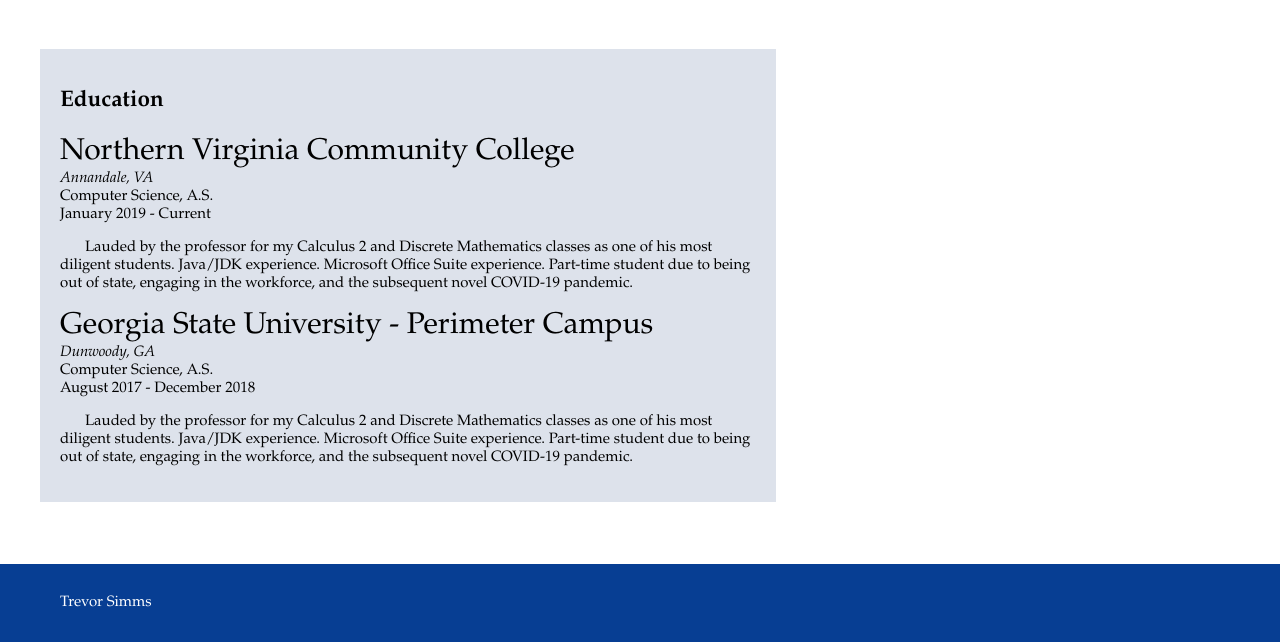
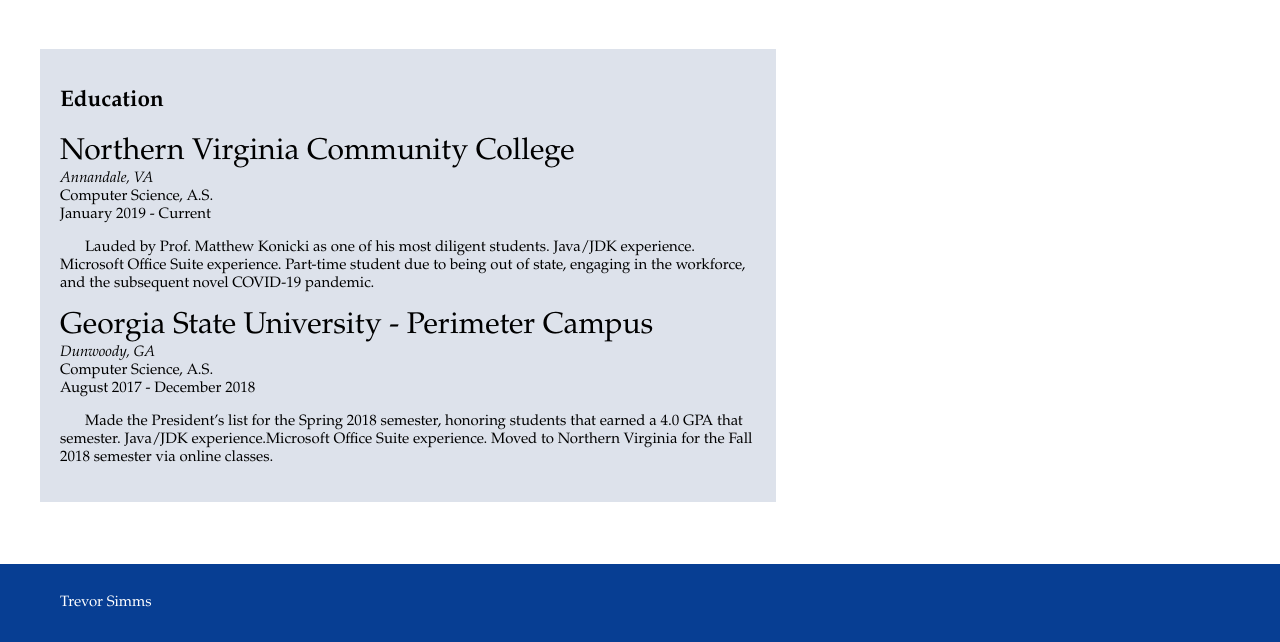
Before and after one commit to TrevorSimms/trevor-simms-resume, a Flask app: page / in a window 1280 px wide. Shown: the part 701-1343 px from the top of the page. Run offline with Flask 3, Linux system fonts and the light colour scheme; style sheets or scripts are compiled from the project's sources.

Commit message:
On branch main  Your branch is up to date with 'origin/main'.
 Changes to be committed:
	modified:   templates/resume.html

```diff
--- a/templates/resume.html
+++ b/templates/resume.html
@@ -37,7 +37,7 @@
     <span class="JobTitle">Computer Science, A.S.</span> <br />
     <span class="TimeWorked">January 2019 - Current</span>
     <p>
-        Lauded by the professor for my Calculus 2 and Discrete Mathematics classes as one of his most diligent students. Java/JDK experience. Microsoft Office Suite experience. Part-time student due to being out of state, engaging in the workforce, and the subsequent novel COVID-19 pandemic.
+        Lauded by Prof.  Matthew Konicki as one of his most diligent students. Java/JDK experience. Microsoft Office Suite experience. Part-time student due to being out of state, engaging in the workforce, and the subsequent novel COVID-19 pandemic.
     </p>
 
     <span class="Company">Georgia State University - Perimeter Campus</span> <br />
@@ -45,7 +45,7 @@
     <span class="JobTitle">Computer Science, A.S.</span> <br />
     <span class="TimeWorked">August 2017 - December 2018</span>
     <p>
-        Lauded by the professor for my Calculus 2 and Discrete Mathematics classes as one of his most diligent students. Java/JDK experience. Microsoft Office Suite experience. Part-time student due to being out of state, engaging in the workforce, and the subsequent novel COVID-19 pandemic.
+        Made the President’s list for the Spring 2018 semester, honoring students that earned a 4.0 GPA that semester. Java/JDK experience.Microsoft Office Suite experience. Moved to Northern Virginia for the Fall 2018 semester via online classes.
     </p>
 </article>
 {% endblock %}
```
